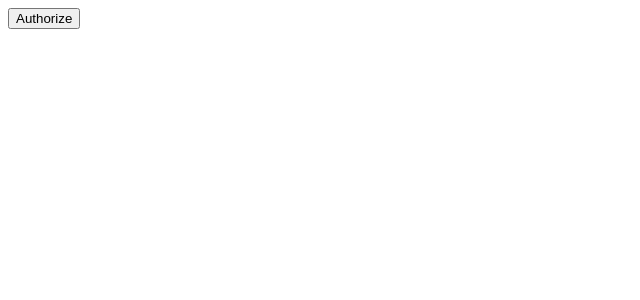
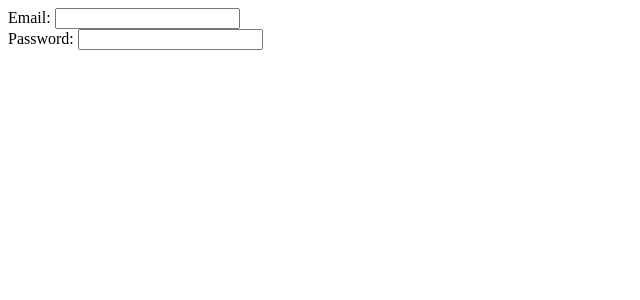
Before and after one commit to andrewmarklloyd/spotify-playlist-manager, an Angular app in the folder front-end/: page /login in a window 1280 px wide. Before the commit this address led to /. Shown: the top 300 px of the page, without its empty margins (0-640 px from the left). Built offline with nearby package versions, Linux system fonts and the light colour scheme.

Commit message:
Add login component

```diff
--- a/front-end/src/app/app-routing.module.ts
+++ b/front-end/src/app/app-routing.module.ts
@@ -2,6 +2,7 @@ import { NgModule } from '@angular/core';
 import { Routes, RouterModule } from '@angular/router';
 import { AppComponent } from './app.component';
 import { RegisterComponent } from './components/register/register.component';
+import { LoginComponent } from './components/login/login.component';
 import { HomeComponent } from './components/home/home.component';
 
 
@@ -15,6 +16,10 @@ const routes: Routes = [
 		component: RegisterComponent
 	},
 	{
+		path: 'login',
+		component: LoginComponent
+	},
+	{
 		path: '**',
 		redirectTo: '/',
 	}
--- a/front-end/src/app/components/login/login.component.html
+++ b/front-end/src/app/components/login/login.component.html
@@ -1,3 +1,6 @@
-<p>
-  login works!
-</p>
+<div>
+	Email: <input type="email" name="email">
+</div>
+<div>
+	Password: <input type="password" name="password">
+</div>
```
